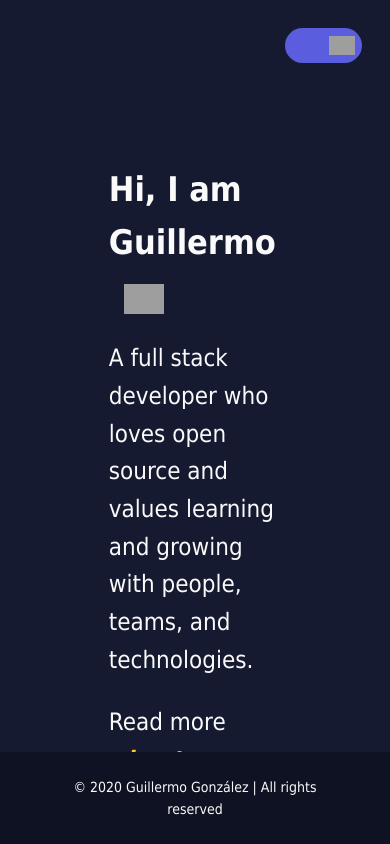
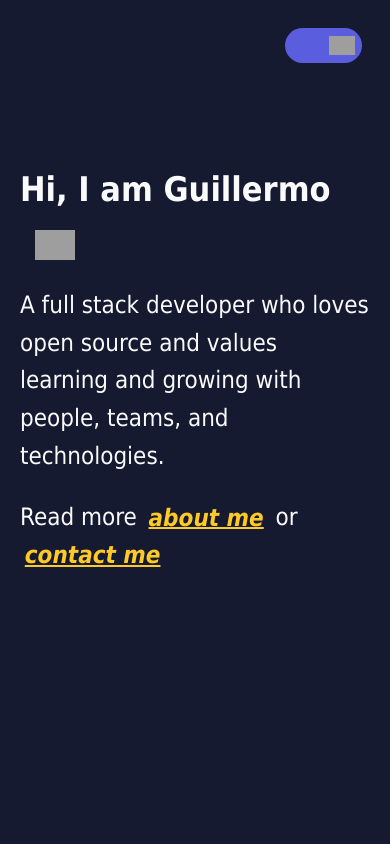
Before and after one commit to ggonzalezh/ggonzalezh-web, a Next.js app: page / in a window 390 px wide. Built offline with nearby package versions, Linux system fonts and the light colour scheme; grey boxes are pictures that could not be loaded.

Commit message:
Fix responsive view

```diff
--- a/package.json
+++ b/package.json
@@ -12,6 +12,7 @@
     "@fortawesome/free-brands-svg-icons": "^5.15.1",
     "@fortawesome/free-solid-svg-icons": "^5.15.1",
     "@fortawesome/react-fontawesome": "^0.1.13",
+    "@material-ui/core": "^4.11.2",
     "@types/styled-components": "^5.1.4",
     "antd": "^4.9.1",
     "babel-plugin-styled-components": "^1.12.0",
--- a/pages/About/Style.tsx
+++ b/pages/About/Style.tsx
@@ -1,7 +1,7 @@
 import styled from 'styled-components'
 
 const AboutContainer = styled.div`
-  margin-top: 50px;
+  margin-top: 30px;
   img {
     margin-left: 3px;
   }
--- a/pages/Home/Index.tsx
+++ b/pages/Home/Index.tsx
@@ -1,13 +1,15 @@
 import React, { useState } from 'react'
-import HomeContainer from './Style'
+import { Fullscreen, Responsive } from './Style'
 import Intro from '../Intro/Index'
 import About from '../About/Index'
 import Contact from '../Contact/Index'
 
-const Home = ({ isLightMode }) => {
+const Home = ({ isLightMode, isFullScreen }) => {
   const [currentPage, setCurrentPage] = useState('/')
+  const Container = isFullScreen ? Fullscreen : Responsive
+
   return (
-    <HomeContainer>
+    <Container>
       {currentPage === '/contact' ? (
         <Contact setCurrentPage={setCurrentPage} isDarkMode={isLightMode} />
       ) : currentPage === '/about' ? (
@@ -15,7 +17,7 @@ const Home = ({ isLightMode }) => {
       ) : (
         <Intro setCurrentPage={setCurrentPage} />
       )}
-    </HomeContainer>
+    </Container>
   )
 }
 
--- a/pages/Home/Style.tsx
+++ b/pages/Home/Style.tsx
@@ -1,9 +1,11 @@
 import styled from 'styled-components'
 
-const HomeContainer = styled.div`
+export const Fullscreen = styled.div`
   margin-right: 108.8px;
   margin-left: 108.8px;
-  margin-top: 0px;
 `
 
-export default HomeContainer
+export const Responsive = styled.div`
+  margin-right: 20px;
+  margin-left: 20px;
+`
--- a/pages/index.tsx
+++ b/pages/index.tsx
@@ -1,4 +1,4 @@
-import React, { useState, useEffect } from 'react'
+import React, { useState } from 'react'
 import { ThemeProvider } from 'styled-components'
 import { Toggle } from '../components/Toggle/Index'
 import { GlobalStyles } from '../theme/globalStyles'
@@ -7,10 +7,12 @@ import Home from './Home/Index'
 import Sun from '../multimedia/sun.svg'
 import Moon from '../multimedia/moon.svg'
 import Footer from '../components/Footer/Index'
+import useMediaQuery from '@material-ui/core/useMediaQuery'
 import 'antd/dist/antd.css'
 
 const Index = () => {
   const [darkMode, setDarkMode] = useState(false)
+  const isFullScreen = useMediaQuery('(min-width: 775px)')
 
   const themeToggler = () => {
     darkMode === true ? setDarkMode(false) : setDarkMode(true)
@@ -27,8 +29,8 @@ const Index = () => {
         }
         handleFunction={themeToggler}
       ></Toggle>
-      <Home isLightMode={darkMode} />
-      <Footer></Footer>
+      <Home isLightMode={darkMode} isFullScreen={isFullScreen} />
+      {isFullScreen ? <Footer /> : ''}
     </ThemeProvider>
   )
 }
```
Also changed, not shown: 1 other file (tests, documents, lock files or other folders).
